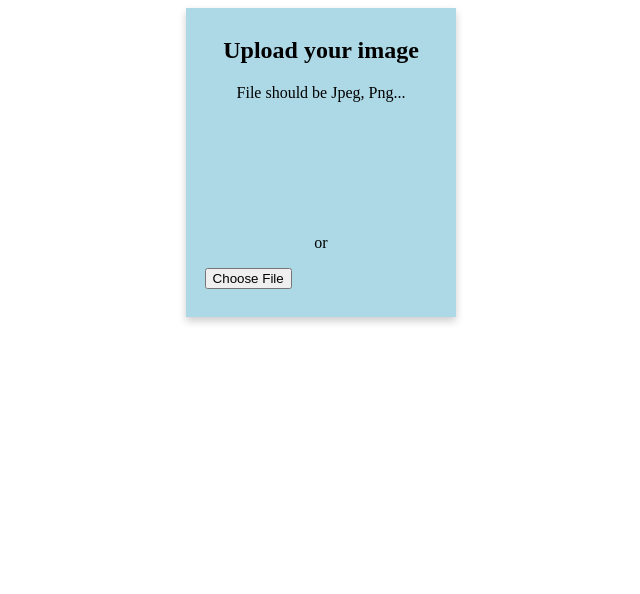
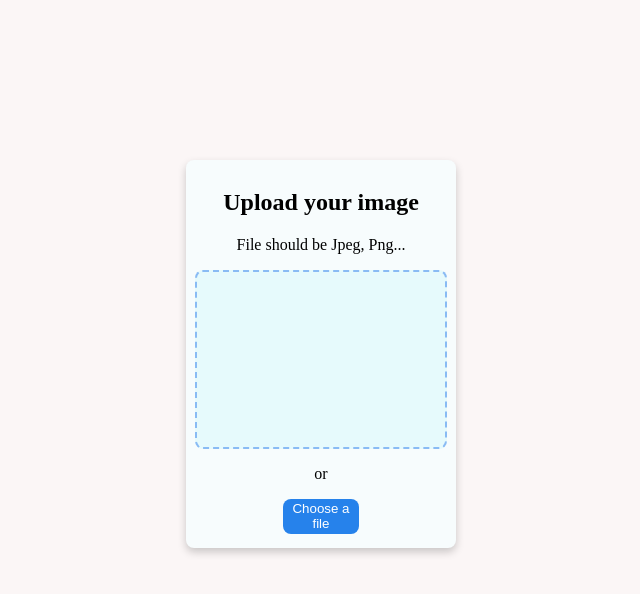
Before and after one commit to mariano-andres-horianski/img-uploader, a Django app: page /upload in a window 1280 px wide. Shown: the top 594 px of the page, without its empty margins (328-968 px from the left). Run offline with Django 3.2, Linux system fonts and the light colour scheme.

Commit message:
Create styles for button (overlapping file input) and drag & drop section, updated for the card and the body.

```diff
--- a/uploader_page/static/css/styles.css
+++ b/uploader_page/static/css/styles.css
@@ -2,11 +2,16 @@
     width: 20%;
     margin-left: 40%;
     margin-right: 40%;
-    background-color: lightblue;
+    background-color: rgb(247, 252, 253);
     height: 100%;
     text-align: center;
     padding: 9px;
     box-shadow: 0 4px 8px 0 rgba(0,0,0,0.2);
+    margin-top: 160px;
+    border-radius: 8px;
+}
+body{
+    background-color: #fbf6f6;
 }
 .img-form{
     height: 100px;
@@ -17,9 +22,6 @@
     height: 100%;
 }
 .img-input{
-    height: 100%;
-}
-.img-input{
     opacity: 0;
     width: 100%;
     height: 100%;
@@ -27,10 +29,40 @@
 
 #chose-file{
     height: 40px;
-    width: 90px;
 }
+
 #chose-file input{
-    height: 40px;
-    width: 90px;
-    opacity: 1 !important;
+    height: 35px;
+    position: absolute;
+    z-index: 2;
+    width: 30%;
+    left: 35%;
+    right: 35%;
+    border-style: none;
 }
+
+.choose-button{
+    z-index: 1;
+    position: absolute;
+    height: 35px;
+    width: 30%;
+    left: 35%;
+    right: 35%;
+    border-radius: 8px;
+    background-color: #2682eb;
+    border-style: none;
+    color: #FFFFFF;
+}
+
+#choose-container{
+    position: relative;
+}
+
+#drag-drop{
+    height: 175px;
+    background-color: rgb(230, 250, 252);
+    border-radius: 8px;
+    border-style: dashed;
+    border-width: 2px;
+    border-color: #89bbf4;
+}
--- a/uploader_page/templates/uploader_page/index.html
+++ b/uploader_page/templates/uploader_page/index.html
@@ -7,17 +7,24 @@
   <p>File should be Jpeg, Png...</p>
 
 
+    <div id="drag-drop">
       <form class="img-form" action="upload" method="POST" enctype="multipart/form-data">
         {% csrf_token %}
         {{ form.as_p }}
       </form>
+    </div>
 
     <p>or</p>
 
+    <div id="choose-container">
+      <button class="choose-button">
+        Choose a file
+      </button>
       <form class="img-form" id="chose-file" action="upload" method="POST" enctype="multipart/form-data">
         {% csrf_token %}
         {{ form.as_p }}
       </form>
+    </div>
 
 {% if img_obj %}
   <h3>Succesfully uploaded : {{img_obj.title}}</h3>
```
Lines whose indentation alone changed are shown as unchanged.
